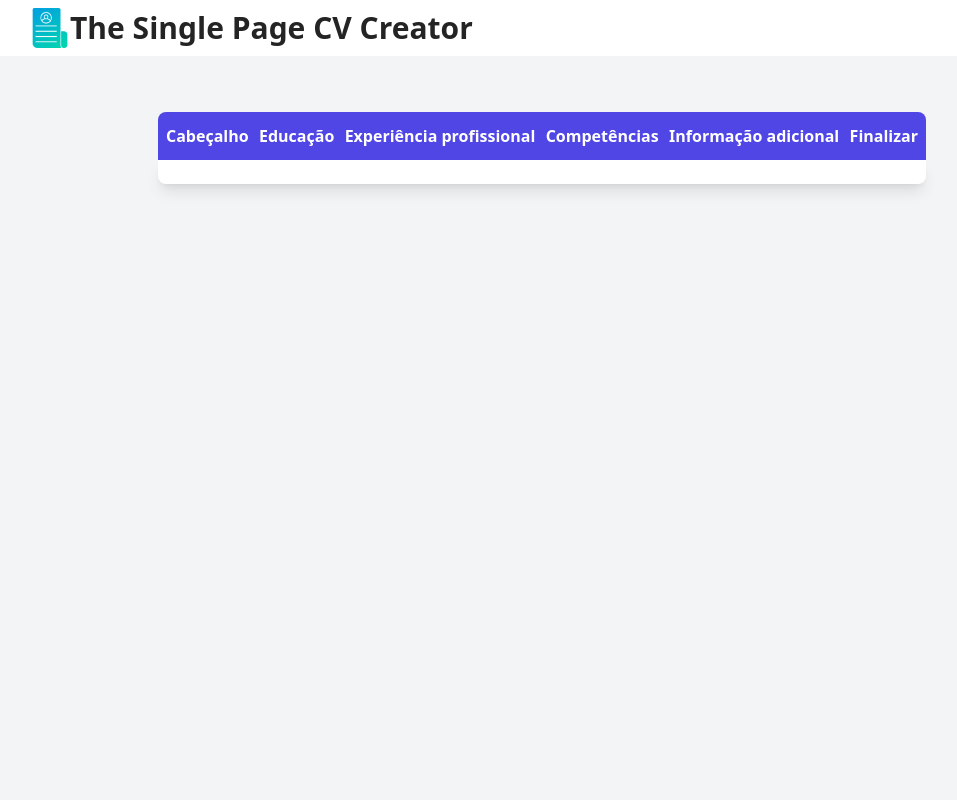
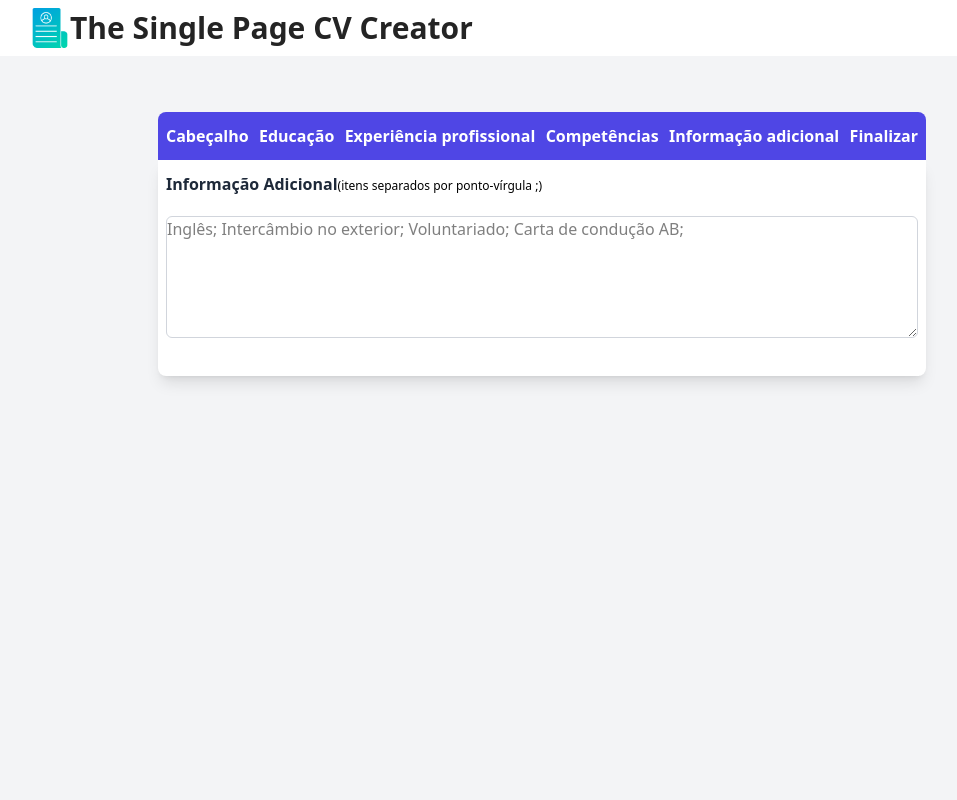
Before and after one commit to raoneinet/cv-creator, a React (Vite) app: page /additionalInfo/cvAdditionalInfo in a window 1280 px wide. Shown: the top 800 px of the page, without its empty margins (98-1055 px from the left). Built offline with nearby package versions, Linux system fonts and the light colour scheme.

Commit message:
adding new component

```diff
--- a/src/App.jsx
+++ b/src/App.jsx
@@ -6,7 +6,7 @@ import { Footer } from "./components/ui/footer"
 
 export default function App() {
   return (
-    <div className="w-full text-white overflow-x-hidden">
+    <div className="w-full overflow-x-hidden">
       <BrowserRouter>
         <Header />
         <CvContextProvider>
--- /dev/null
+++ b/src/components/additionalInfo/additionalInfo.jsx
@@ -0,0 +1,18 @@
+
+
+export const AdditionalInfo = () => {
+    return (
+        <div className="flex flex-col gap-5 mb-5">
+            <h2>
+                <span className="font-bold text-gray-800">Informação Adicional</span>
+                <span className="text-xs">(itens separados por ponto-vírgula ;)</span>
+            </h2>
+            <label>
+                <textarea name="additionalInfo"
+                    className="w-full border border-gray-300 rounded-md outline-0"
+                    rows="5" cols="74"
+                    placeholder="Inglês; Intercâmbio no exterior; Voluntariado; Carta de condução AB;"></textarea>
+            </label>
+        </div>
+    )
+}
--- /dev/null
+++ b/src/components/additionalInfo/cvAdditionalInfo.jsx
@@ -0,0 +1,9 @@
+import {AdditionalInfo} from "./additionalInfo"
+
+export const CvAdditionalInfo = ()=>{
+    return (
+        <>
+            <AdditionalInfo/>
+        </>
+    )
+}
--- a/src/components/cvHeader/cvHeader.jsx
+++ b/src/components/cvHeader/cvHeader.jsx
@@ -4,7 +4,7 @@ export const CvHeader = (props) => {
     return (
         <div className="flex flex-col gap-5 mb-5">
             <h2 className="font-bold text-gray-800">Informações pessoais</h2>
-            <div className="flex md:flex-row flex-col justify-between mb-5">
+            <div className="flex md:flex-row flex-col justify-between">
                 <label>
                     <p>Adicione uma foto</p>
                     <input type="file" id="cvPicture" name="cv-picture" accept="image/*"
--- a/src/components/cvIndex.jsx
+++ b/src/components/cvIndex.jsx
@@ -7,6 +7,7 @@ import { Routes, Route } from "react-router-dom"
 import { InfoHeader } from "./cvHeader/infoHeader"
 import { CvEducation } from "../components/education/cvEducation"
 import { CvJob } from "../components/jobExperience/cvJob"
+import {CvAdditionalInfo} from "../components/additionalInfo/cvAdditionalInfo"
 import { CvSkills } from "./skills/cvSkills"
 
 export const CvForm = () => {
@@ -24,6 +25,7 @@ export const CvForm = () => {
                         <Route path="/education/cvEducation" element={<CvEducation />} />
                         <Route path="/jobExperience/cvJob" element={<CvJob />} />
                         <Route path="/skills/cvSkills" element={<CvSkills/>}/>
+                        <Route path="/additionalInfo/cvAdditionalInfo" element={<CvAdditionalInfo/>}/>
                         <Route path="/ui/generatepdf" element={<GeneratePDF />} />
                     </Routes>
 
--- a/src/components/ui/cvMenu.jsx
+++ b/src/components/ui/cvMenu.jsx
@@ -5,12 +5,24 @@ export const CvMenu = () => {
         <div className="bg-[#4F46E5] rounded-t-lg">
             <nav>
                 <ul className=" list-none flex justify-between flex-wrap py-3 gap-2 md:px-2 font-bold text-white">
-                    <li className="hover:text-gray-400 cursor-pointer"><Link to="/cvHeader/infoHeader">Cabeçalho</Link></li>
-                    <li className="hover:text-gray-400 cursor-pointer"><Link to="/education/cvEducation">Educação</Link></li>
-                    <li className="hover:text-gray-400 cursor-pointer"><Link to="/jobExperience/cvJob">Experiência profissional</Link></li>
-                    <li className="hover:text-gray-400 cursor-pointer"><Link to="/skills/cvSkills">Competências</Link></li>
-                    <li className="hover:text-gray-400 cursor-pointer"><a>Informação adicional</a></li>
-                    <li className="hover:text-gray-400 cursor-pointer"><Link to="/ui/generatepdf">Finalizar</Link></li>
+                    <li className="hover:text-gray-400 cursor-pointer">
+                        <Link to="/cvHeader/infoHeader">Cabeçalho</Link>
+                    </li>
+                    <li className="hover:text-gray-400 cursor-pointer">
+                        <Link to="/education/cvEducation">Educação</Link>
+                    </li>
+                    <li className="hover:text-gray-400 cursor-pointer">
+                        <Link to="/jobExperience/cvJob">Experiência profissional</Link>
+                    </li>
+                    <li className="hover:text-gray-400 cursor-pointer">
+                        <Link to="/skills/cvSkills">Competências</Link>
+                    </li>
+                    <li className="hover:text-gray-400 cursor-pointer">
+                        <Link to="/additionalInfo/cvAdditionalInfo">Informação adicional</Link>
+                    </li>
+                    <li className="hover:text-gray-400 cursor-pointer">
+                        <Link to="/ui/generatepdf">Finalizar</Link>
+                    </li>
                 </ul>
             </nav>
         </div>
```
